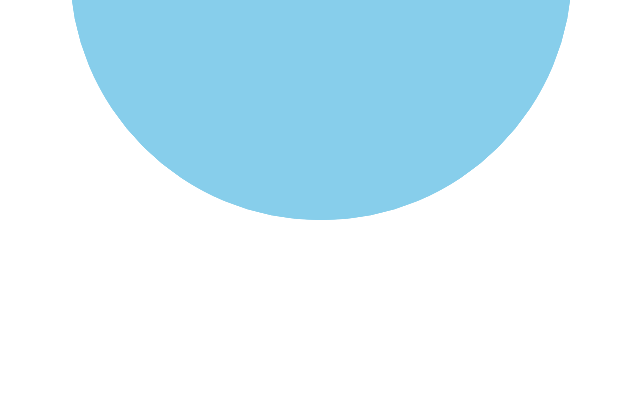
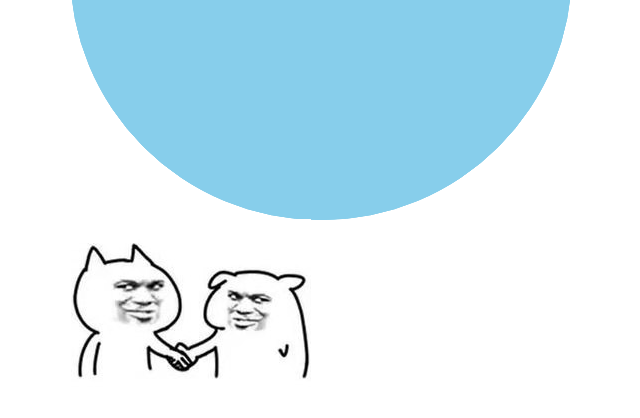
Before and after one commit to wdmzjyjx/wdmzjyjx.github.io, a plain HTML site: page index.html in a window 1280 px wide. Shown: the part 432-850 px from the top of the page, without its empty margins (320-960 px from the left). Before the commit the page ends 800 px from the top, so only its background shows below. Drawn offline with Linux system fonts and the light colour scheme.

Commit message:
Update index.html

```diff
--- a/index.html
+++ b/index.html
@@ -32,6 +32,7 @@
     <div><h1>YY19456463</h1></div>
     <div id="tupian">
         <p>宝爷laji</p>
+        <img src="./微信图片_20190810194312.jpg" alt="">
     </div>
 </body>
 </html>
```
